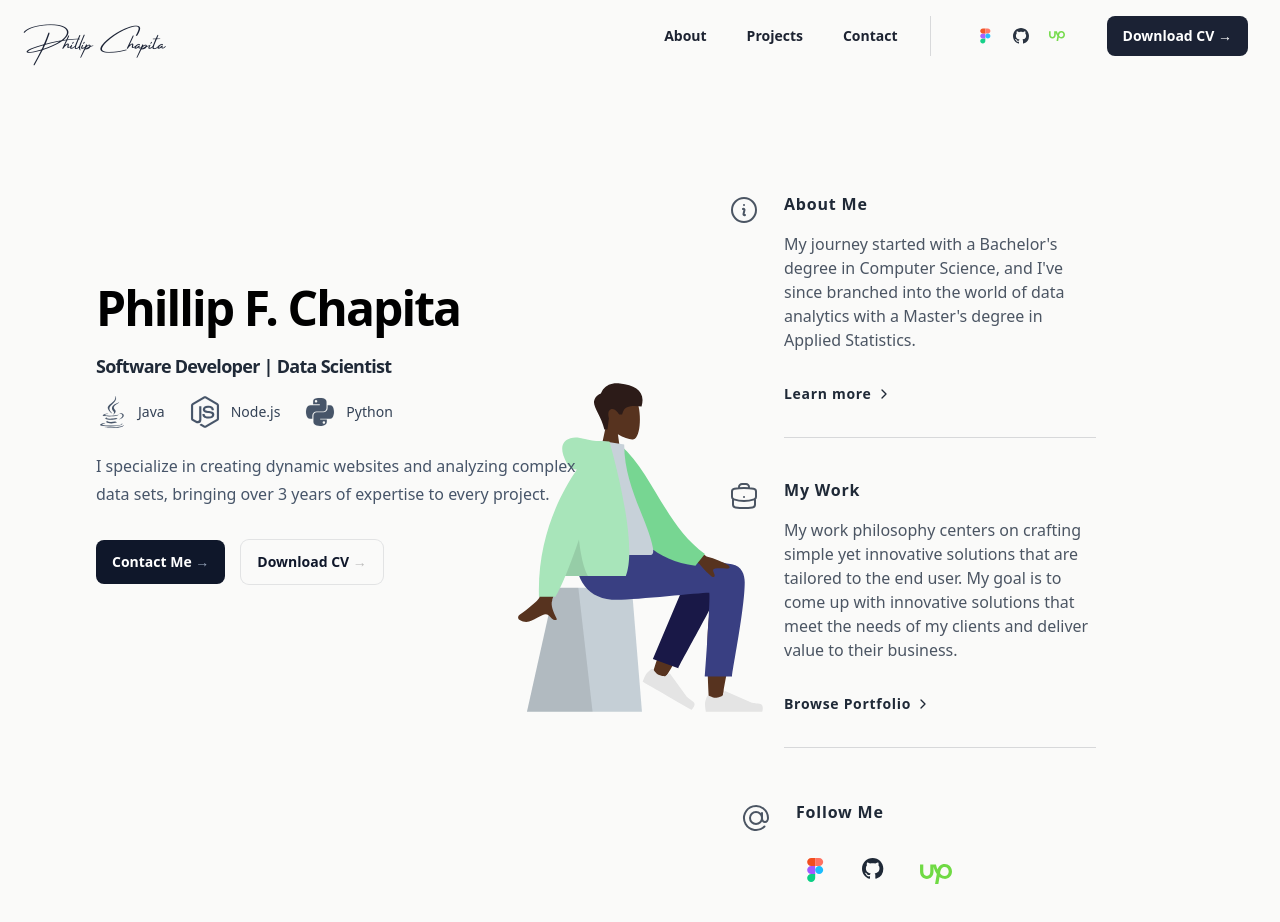
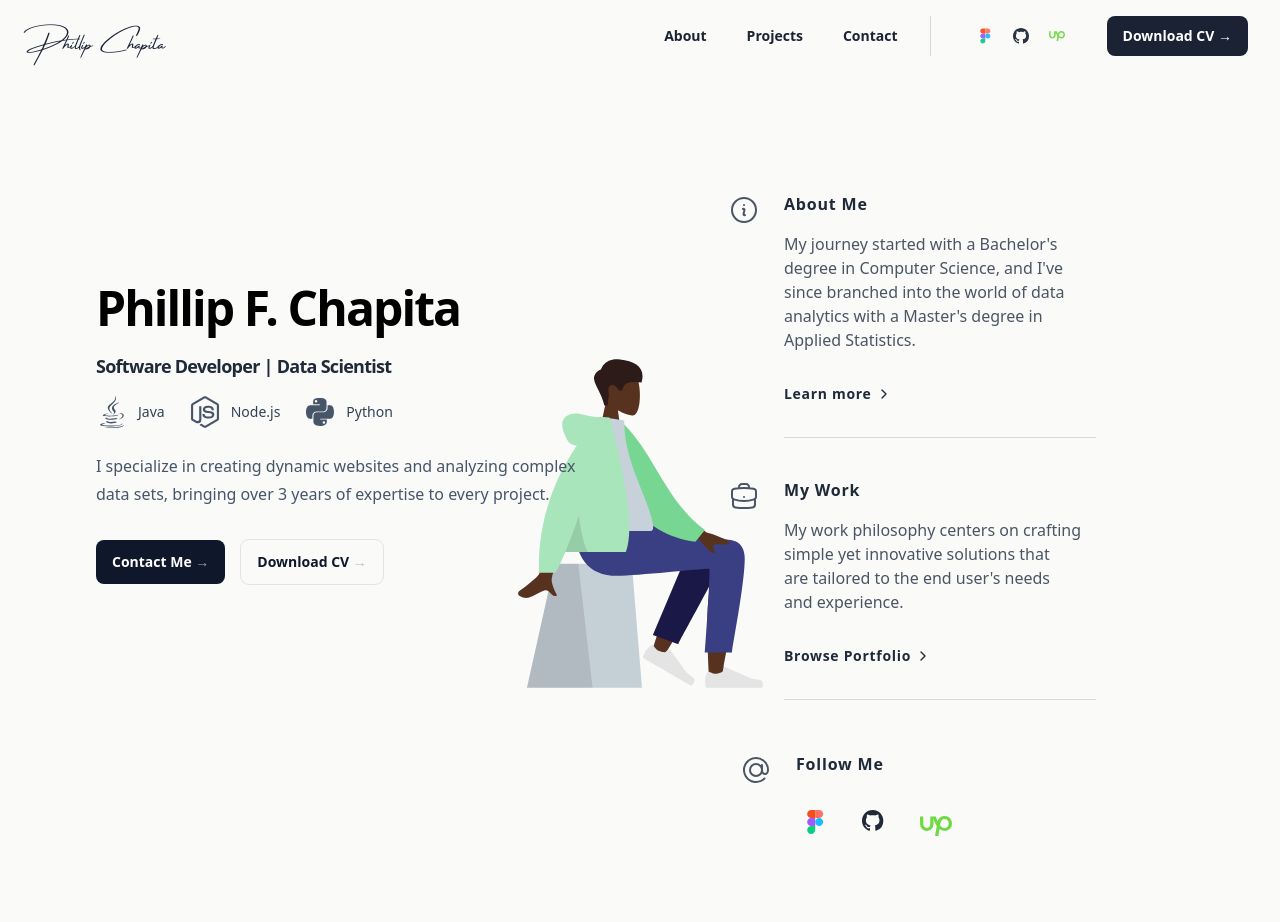
Before and after one commit to phil23-4/phil-portfolio, a React (Vite) app: page / in a window 1280 px wide. Shown: the top 922 px of the page. Built offline with nearby package versions, Linux system fonts and the light colour scheme.

Commit message:
Simplified the text in work description

```diff
--- a/src/components/hero.jsx
+++ b/src/components/hero.jsx
@@ -38,7 +38,7 @@ const homeData = [
     id: 2,
     title: " My Work",
     description:
-      "My work philosophy centers on crafting simple yet innovative solutions that are tailored to the end user. My goal is to come up with innovative solutions that meet the needs of my clients and deliver value to their business.",
+      "My work philosophy centers on crafting simple yet innovative solutions that are tailored to the end user's needs and experience.",
     more: "Browse Portfolio",
     href: "#projects",
     icon: BriefcaseIcon,
```
